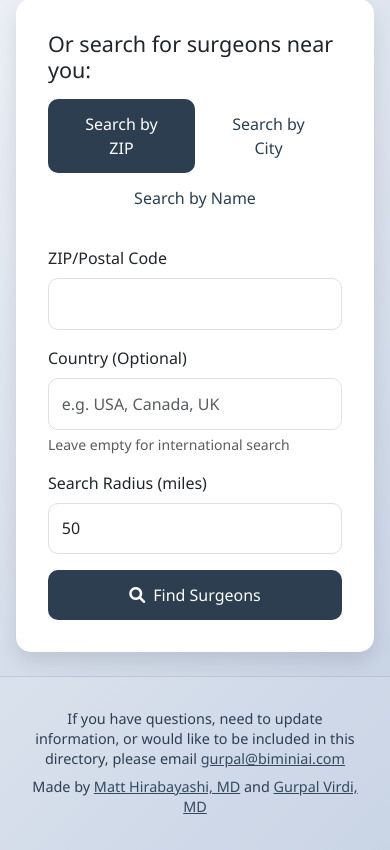
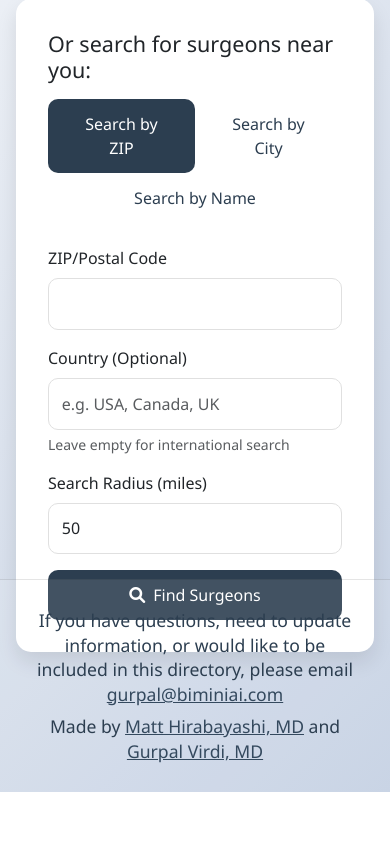
Before and after one commit to eyelabsai/refractivesurgeonfinder, a Flask app: page / in a window 390 px wide. Shown: the part 288-1138 px from the top of the page. After the commit the page ends 1080 px from the top, so only its background shows below. Run offline with Flask 3, Linux system fonts and the light colour scheme.

Commit message:
new commit

```diff
--- a/templates/index.html
+++ b/templates/index.html
@@ -13,6 +13,8 @@
             min-height: 100vh;
             display: flex;
             flex-direction: column;
+            position: relative;
+            padding-bottom: 100px; /* Add space for footer */
         }
         .container {
             max-width: 800px;
@@ -25,7 +27,7 @@
             box-shadow: 0 10px 20px rgba(0,0,0,0.1);
             padding: 2rem;
             margin-top: 2rem;
-            margin-bottom: 1rem;
+            margin-bottom: 0.5rem;
         }
         .logo {
             text-align: center;
@@ -80,16 +82,17 @@
             color: #34495e;
         }
         .footer {
-            flex-shrink: 0;
+            position: absolute;
+            bottom: 0;
+            left: 0;
             width: 100%;
-            padding: 1rem 0;
-            margin-top: 0;
+            padding: 0.75rem 0;
+            background: rgba(255,255,255,0.1);
             border-top: 1px solid rgba(0,0,0,0.1);
-            background: rgba(255,255,255,0.1);
         }
         .footer p {
             margin-bottom: 0.5rem;
-            font-size: 0.9rem;
+            font-size: 1.1rem;  /* Slightly larger */
             color: #2c3e50;
             line-height: 1.4;
         }
@@ -101,15 +104,17 @@
             text-decoration: underline;
         }
         @media (max-width: 768px) {
+            body {
+                padding-bottom: 120px; /* More space for footer on mobile */
+            }
             .container {
                 padding: 1rem;
             }
             .footer {
-                padding: 1rem;
-                margin-top: 0;
+                padding: 0.75rem;
             }
             .search-card {
-                margin-bottom: 0.5rem;
+                margin-bottom: 0.25rem;
             }
         }
     </style>
```
